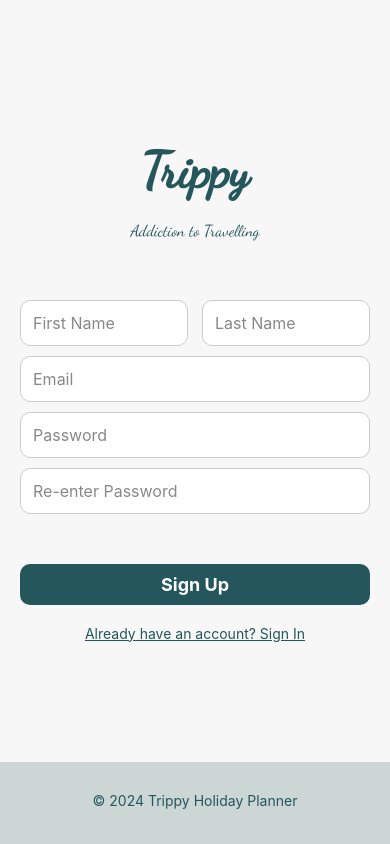
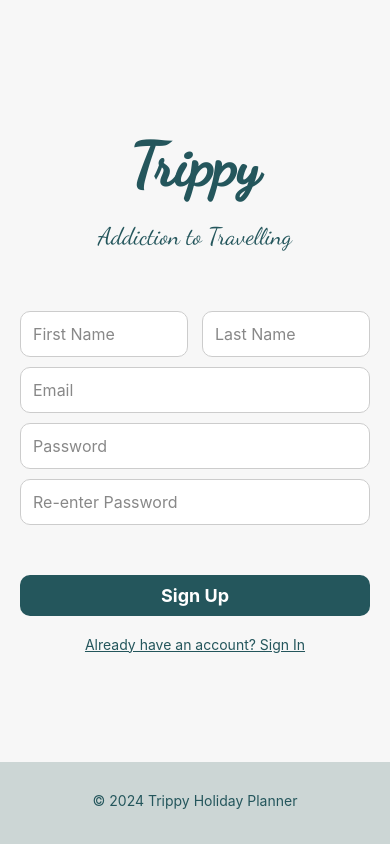
Before and after one commit to markw53/trippy, a React Native app: screen /SignUp in a window 390 px wide. Built offline with nearby package versions, Linux system fonts and the light colour scheme; no server answers.

Commit message:
changed font size

```diff
--- a/src/screens/LoginScreen.jsx
+++ b/src/screens/LoginScreen.jsx
@@ -150,7 +150,7 @@ const styles = StyleSheet.create({
     textAlign: "right"
   },
   appName: {
-    fontSize: 50,
+    fontSize: 60,
     fontFamily: "DancingScript-Regular",
     fontWeight: "bold",
     color: "#24565C",
@@ -158,7 +158,7 @@ const styles = StyleSheet.create({
     marginVertical: 20
   },
   tagline: {
-    fontSize: 16,
+    fontSize: 24,
     fontFamily: "DancingScript-Regular",
     color: "#24565C",
     textAlign: "center",
--- a/src/screens/SignUpScreen.js
+++ b/src/screens/SignUpScreen.js
@@ -149,7 +149,7 @@ const styles = StyleSheet.create({
     paddingHorizontal: 20
   },
   appName: {
-    fontSize: 50,
+    fontSize: 60,
     fontFamily: "DancingScript-Regular",
     fontWeight: "bold",
     color: "#24565C",
@@ -157,7 +157,7 @@ const styles = StyleSheet.create({
     marginVertical: 20
   },
   tagline: {
-    fontSize: 16,
+    fontSize: 24,
     fontFamily: "DancingScript-Regular",
     color: "#24565C",
     textAlign: "center",
```
Also changed, not shown: assets/fonts/PatrickHand-Regular.ttf (added).
